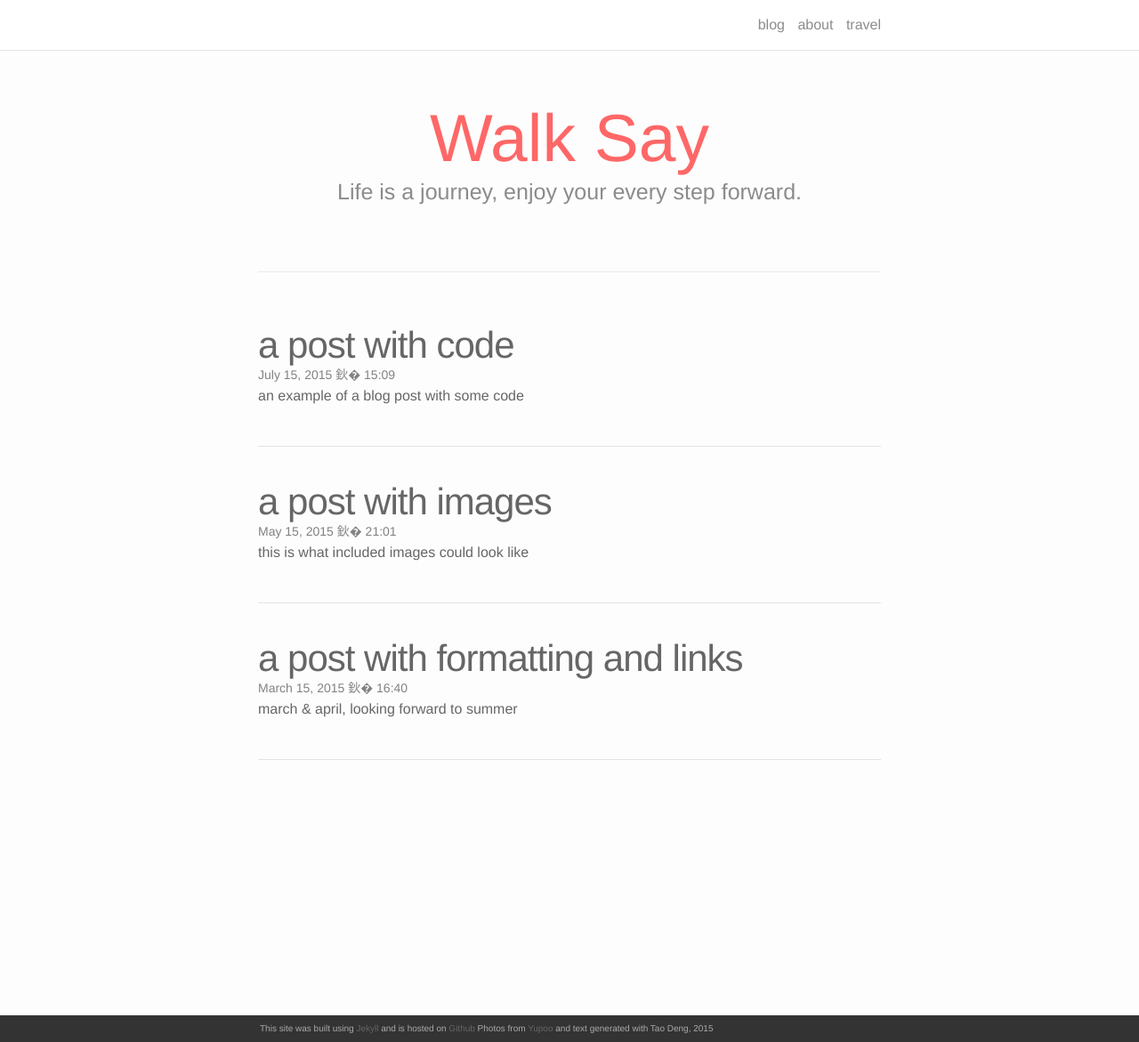
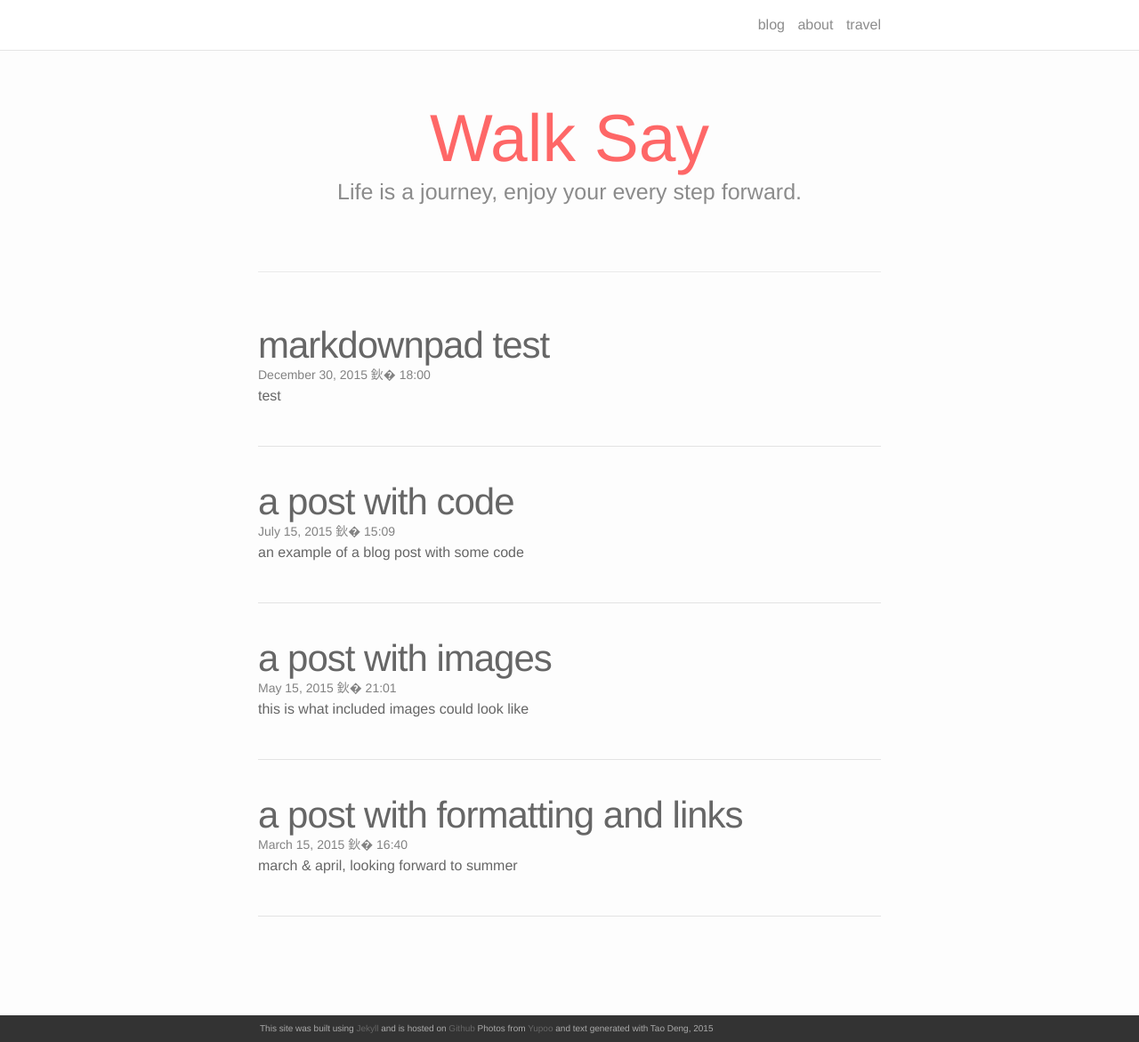
Before and after one commit to donkey13/walksay.github.io, a Jekyll site: the page built from index.html, in a window 1280 px wide and 1171 px high. Shown: the whole window at 89% size. Built offline with Jekyll 4.4.1, drawn with Linux system fonts in a browser that asks for light colours; nearby versions of some CDN libraries; the list of posts is cut into pages by our own code.

Commit message:
Tao: markdownpad test

```diff
--- a/_posts/markdownpad_test.md
+++ b/_posts/2015-12-30-title.markdown
@@ -1,3 +1,10 @@
+---
+layout: post
+title: markdownpad test
+date: 2015-12-30 18:00:00
+description: test
+---
+
 ## MarkdownPad Test##
 
 this is a markdownpad test
```
